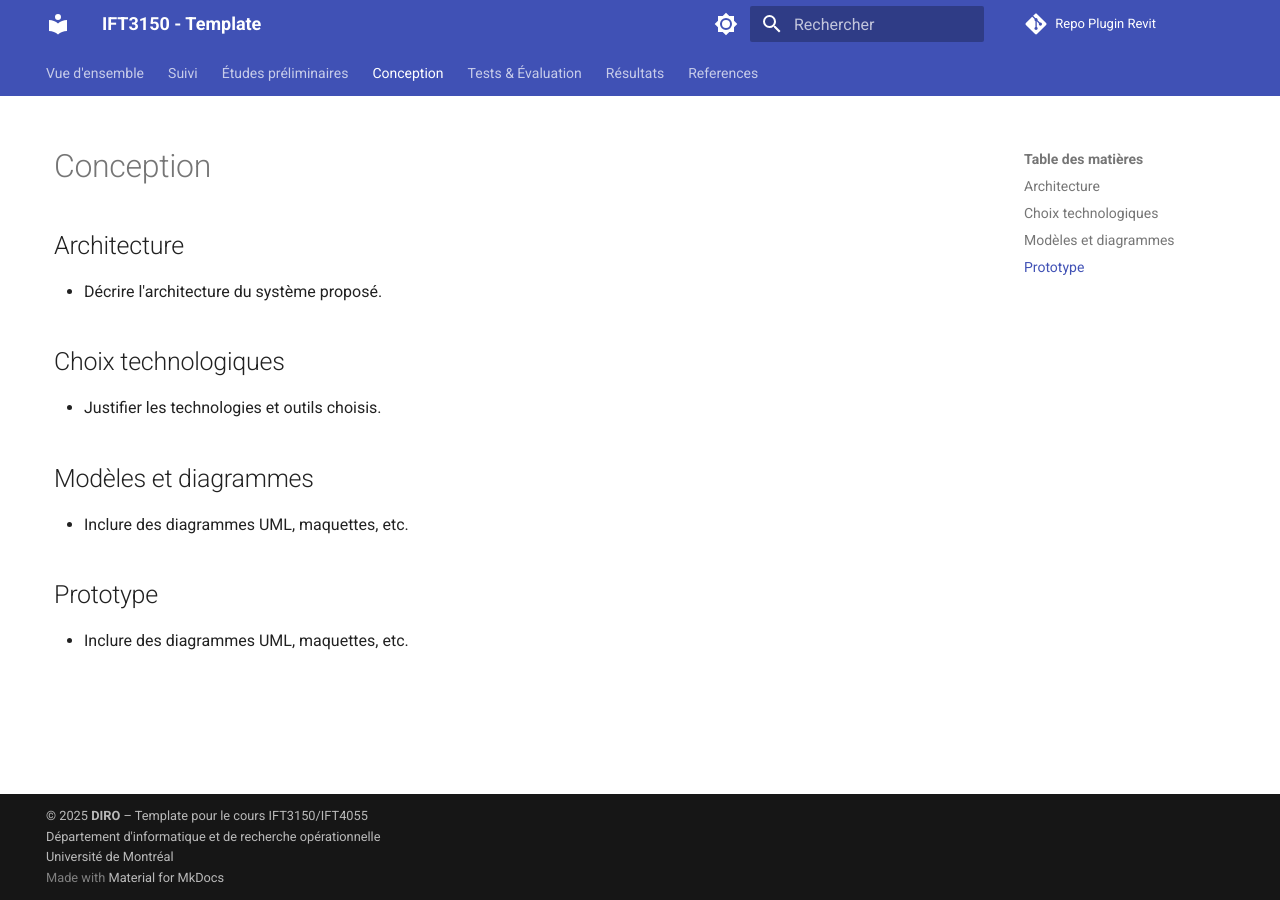
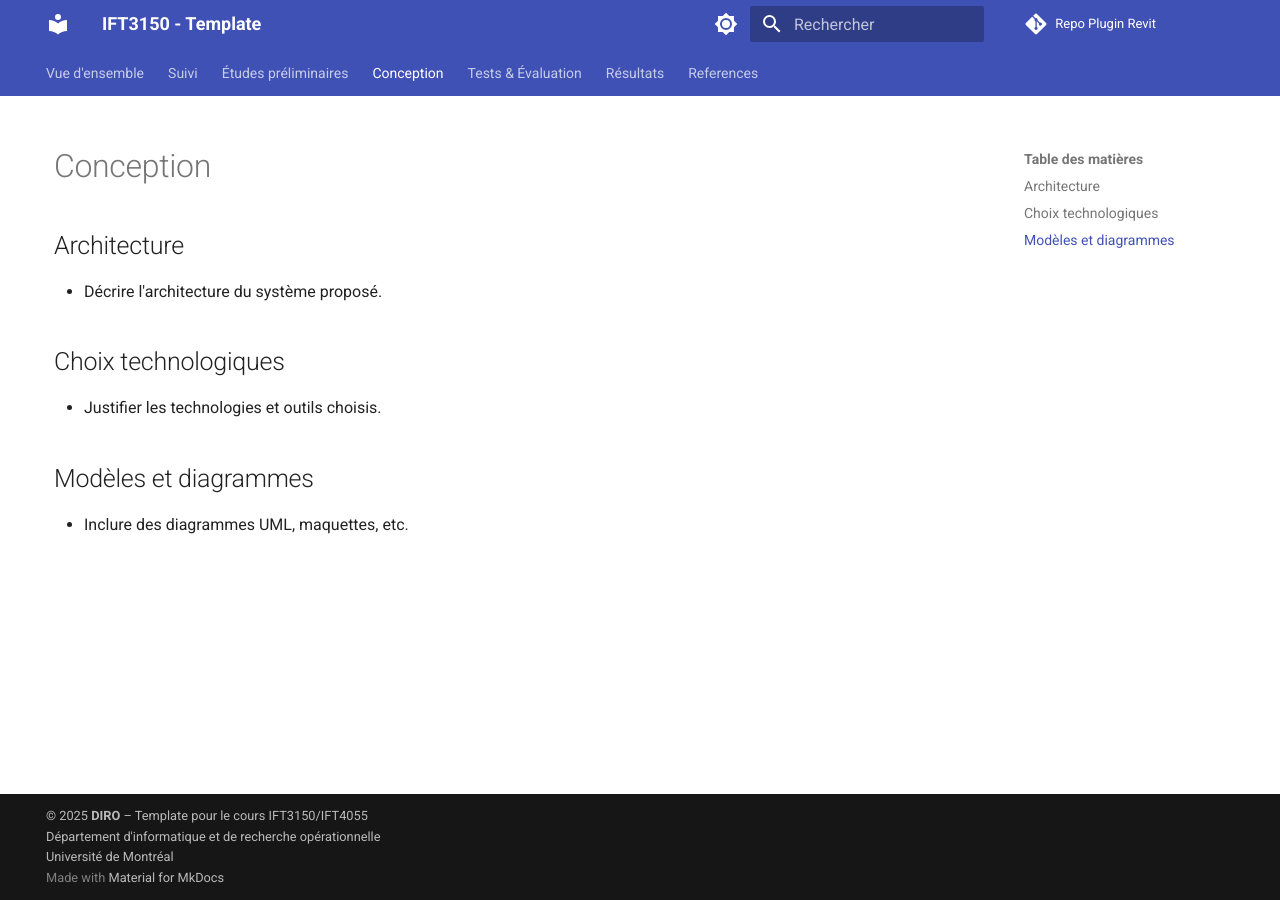
Before and after one commit to protolabo/plugin-revit, an MkDocs documentation site: the page built from docs/conception.md, in a window 1280 px wide. Built offline with MkDocs 1.6.1 and Material for MkDocs 9.7.7, drawn with Linux system fonts in a browser that asks for light colours; comment, search, counter and statistics services are not loaded.

Commit message:
Update conception.md

```diff
--- a/docs/conception.md
+++ b/docs/conception.md
@@ -11,7 +11,3 @@
 ## Modèles et diagrammes
 
 - Inclure des diagrammes UML, maquettes, etc.
-
-## Prototype
-
-- Inclure des diagrammes UML, maquettes, etc.
```
